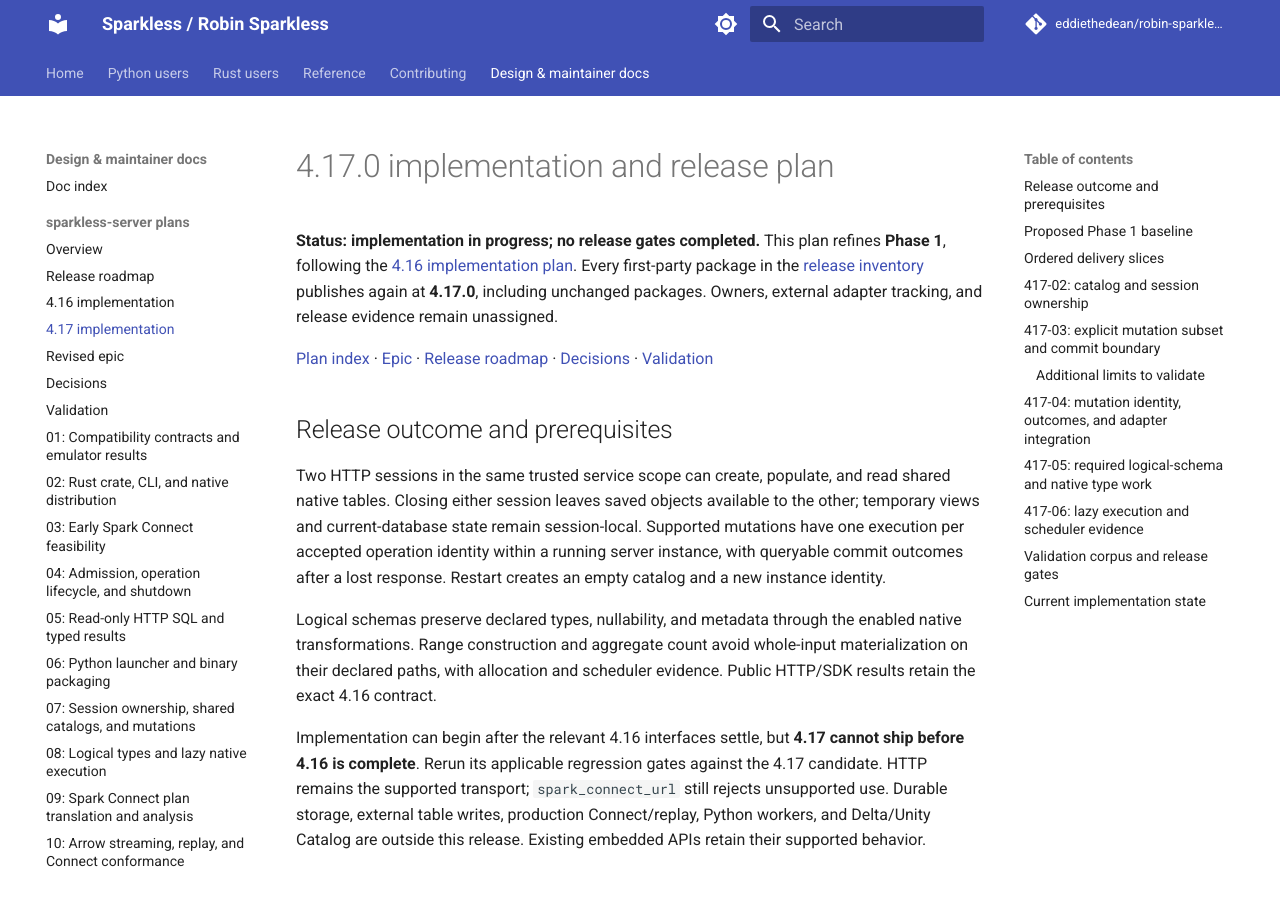
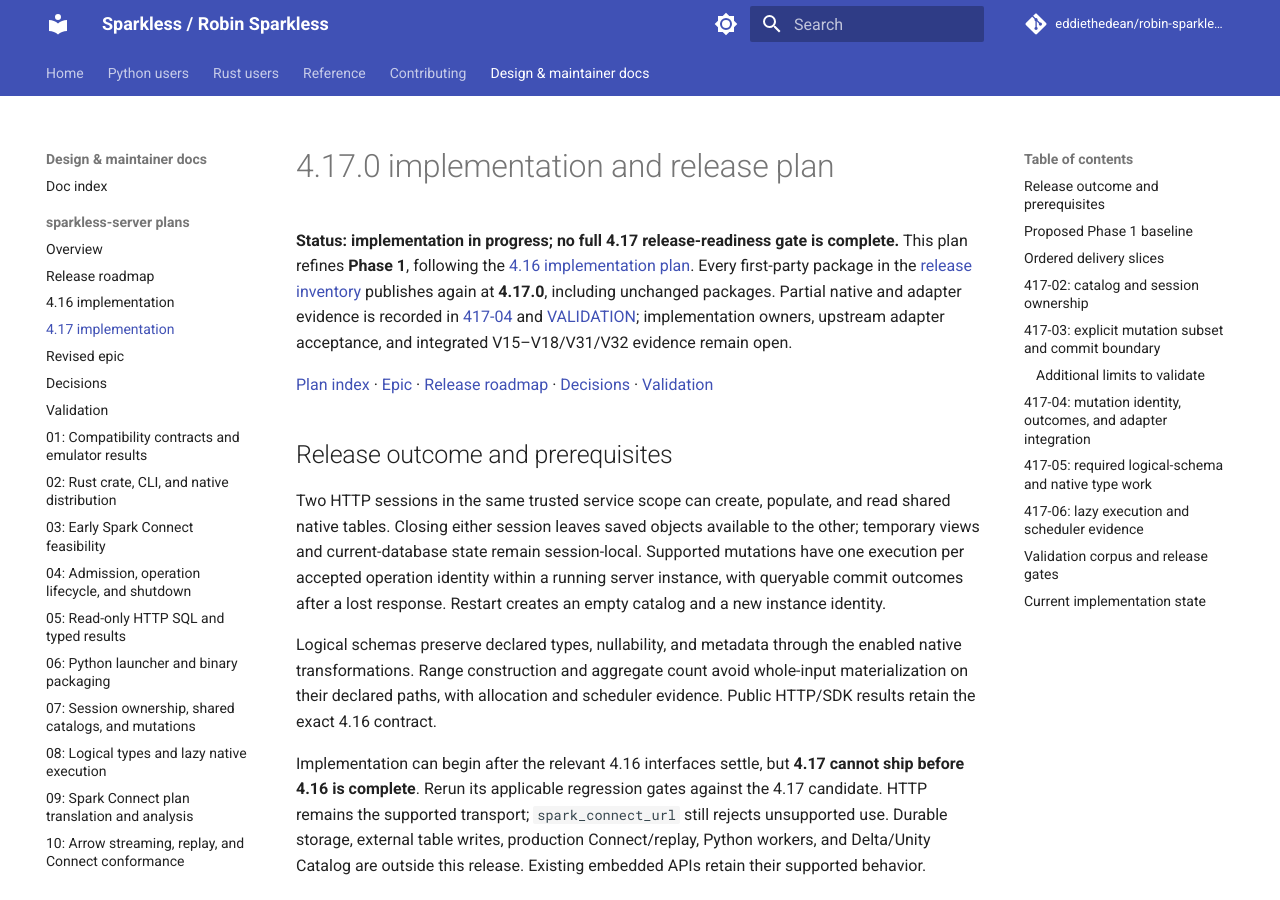
Before and after one commit to eddiethedean/robin-sparkless, an MkDocs documentation site: the page built from docs/plans/sparkless-server/RELEASE_4_17.md, in a window 1280 px wide and 900 px high. Built offline with MkDocs 1.6.1 and Material for MkDocs 9.7.7, drawn with Linux system fonts in a browser that asks for light colours; comment, search, counter and statistics services are not loaded.

Commit message:
docs: clarify 4.17 release gate status

```diff
--- a/docs/plans/sparkless-server/RELEASE_4_17.md
+++ b/docs/plans/sparkless-server/RELEASE_4_17.md
@@ -1,6 +1,6 @@
 # 4.17.0 implementation and release plan
 
-**Status: implementation in progress; no release gates completed.** This plan refines **Phase 1**, following the [4.16 implementation plan](RELEASE_4_16.md). Every first-party package in the [release inventory](ROADMAP.md#coordinated-version-and-publication-policy) publishes again at **4.17.0**, including unchanged packages. Owners, external adapter tracking, and release evidence remain unassigned.
+**Status: implementation in progress; no full 4.17 release-readiness gate is complete.** This plan refines **Phase 1**, following the [4.16 implementation plan](RELEASE_4_16.md). Every first-party package in the [release inventory](ROADMAP.md#coordinated-version-and-publication-policy) publishes again at **4.17.0**, including unchanged packages. Partial native and adapter evidence is recorded in [417-04](#417-04-mutation-identity-outcomes-and-adapter-integration) and [VALIDATION](VALIDATION.md); implementation owners, upstream adapter acceptance, and integrated V15–V18/V31/V32 evidence remain open.
 
 [Plan index](README.md) · [Epic](EPIC.md) · [Release roadmap](ROADMAP.md) · [Decisions](DECISIONS.md) · [Validation](VALIDATION.md)
 
```
